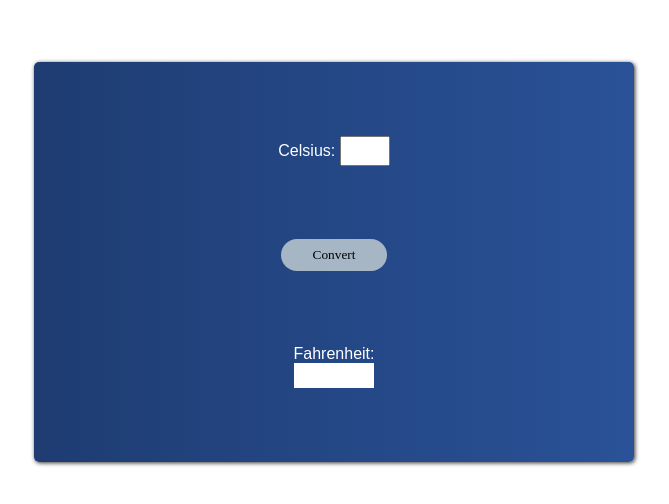
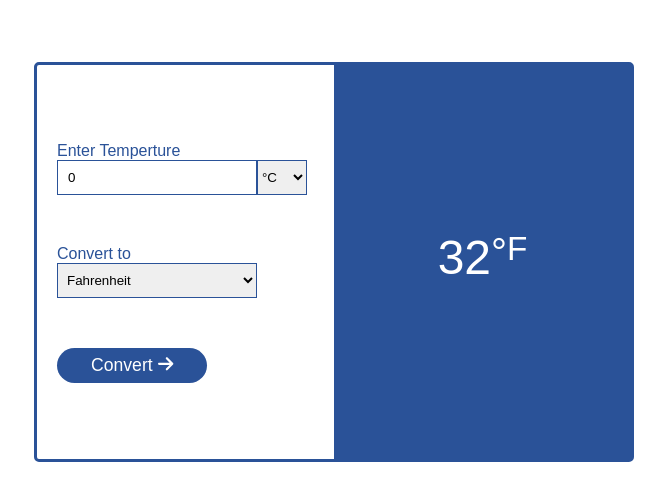
Before and after one commit to Lesuuh/temperature-converter, a plain HTML site: page index.html in a window 1280 px wide. Shown: the part 138-642 px from the top of the page, without its empty margins (306-975 px from the left). Drawn offline with nearby package versions, Linux system fonts and the light colour scheme; a web font is replaced by a local one.

Commit message:
some commits

```diff
--- a/app.css
+++ b/app.css
@@ -7,45 +7,118 @@
 
 body{
     display: grid;
-    /* grid-template-columns: 1fr; */
     place-content: center;
     justify-content: center;
     align-self: center;
     height: 100vh;
-    color: #fff;
+    /* color: #fff; */
 }
 
 main{
     width: 600px;
     height: 400px;
     display: flex;
+    flex-flow: row wrap-reverse;
+    justify-content: space-between;
+    align-items: center;
+    border-radius: 5px;
+    border: 3px solid #2a5298;
+    /* background: linear-gradient(to right, #1e3c72, #2a5298); */
+}
+
+.left{
+
+    width: 50%;
+    height: 100%;
+    display: flex;
     flex-flow: column;
+    align-items: center;
     justify-content: space-evenly;
-    align-items: center;
-    box-shadow: 1px 1px 4px #333;
-    border-radius: 5px;
-    background: linear-gradient(to right, #1e3c72, #2a5298);
 }
-input{
+
+form{
+    display: flex;
+    flex-flow: column;
+    padding: 20px;
+    justify-content: space-evenly;
+    gap: 50px;
+    width: 100%;
+    color: #2a5298;
+
+}
+
+form .input-group{
+    display: flex;
+    flex-flow: row;
+}
+
+form .inputTemperature input{
+    width: 200px;
+    height: 35px;
+    padding: 10px;
+    border: 1px solid #2a5298;
+}
+
+form .inputTemperature select{
     width: 50px;
-    height: 30px;
+    height: 35px;
+    border-left: none;
+    border: 1px solid #2a5298;
+
 }
-p{
-    /* margin-top: 100px; */
-    padding: .8rem 2rem;
-    background: #fff;
-    color: blue;
-    /* border: 1px solid red; */
+
+form .outputTemperature select{
+    width: 200px;
+    height: 35px;
+    padding: 5px;
+    border: 1px solid #2a5298;
 }
 
 button{
-  padding: .5rem 2rem;
-  border-radius: 100px;
-  border: none;
-  font-family: "Sofia sans";
-  cursor: pointer;
-  background: #a6b6c4;
+    border-radius: 50px;
+    border: none;
+    width: 150px;
+    height: 35px;
+    color: #fff;
+    font-size: 1.1rem;
+    background: #2a5298;
+    cursor: pointer;
 }
-button:hover{
-    background: #bfcedb;
+
+.right{
+    background: #2a5298;
+    height: 100%;
+    width: 50%;
+    color: #fff;
+    display: flex;
+    justify-content: center;
+    align-items: center;
+    font-size: 2rem;
 }
+
+.right #resultValueSection{
+    display: flex;
+    font-size: 3rem;
+}
+
+@media screen and (max-width:768px) {
+    body{
+        padding: 0 20px;
+    }
+    main{
+        width: 300px;
+        height: 550px;
+    }
+    .left,
+    .right{
+        width: 100%;
+        height: 50%;
+    }
+    form{
+        align-items: center;
+    }
+
+    form .outputTemperature select{
+        width: 250px;
+    }
+}
--- a/index.html
+++ b/index.html
@@ -5,23 +5,58 @@
     <meta http-equiv="X-UA-Compatible" content="IE=edge">
     <meta name="viewport" content="width=device-width, initial-scale=1.0">
     <title>Temperature Converter</title>
+    <link rel="stylesheet" href="https://cdnjs.cloudflare.com/ajax/libs/font-awesome/6.2.1/css/all.min.css" integrity="sha512-MV7K8+y+gLIBoVD59lQIYicR65iaqukzvf/nwasF0nqhPay5w/9lJmVM2hMDcnK1OnMGCdVK+iQrJ7lzPJQd1w==" crossorigin="anonymous" referrerpolicy="no-referrer" />
+    <link rel="stylesheet" href="https://cdnjs.cloudflare.com/ajax/libs/bootstrap/5.0.2/css/bootstrap-grid.min.css" integrity="sha512-LLxZHu50SXdFJdAzHmDJAoLaozhTB4BYZPoN+xdTRjiPmPhI+1mEJXdoHHiDWmd/jj/9x10pkd8mYGG9sqfPPA==" crossorigin="anonymous" referrerpolicy="no-referrer" />
     <link rel="stylesheet" href="app.css">
     <!-- fonts -->
     <style> @import url('https://fonts.googleapis.com/css2?family=Sofia+Sans:wght@100;200;300;400;500&display=swap'); </style>
 </head>
 <body>
     <main>
-        <div class="input">
-            <label for="celsuis">Celsius:</label>
-            <input type="number" name="" id="celsuis">
-        </div>
-        <div class="button">
-            <button class="btn">Convert</button>
-        </div>
-        <div class="display">
-            <span>Fahrenheit:<p id="fahrenheit"></p></span>
-        </div>
+       <div class="left inputSection">
+        <!-- <h4>Enter Temperture</h4> -->
+            <form action="#">
+                <div class="inputTemperature">
+                    <label for="inputDegree">Enter Temperture</label>
+                    <div class="input-group">
+                        <input type="number" class="form-control" id="inputDegree" name="inputDegree" placeholder="Enter Degree" value="0" />
+                        <div class="input-group-append">
+                          <select class="form-control" id="selectInputDegreeType">
+                            <option value="C" selected>&deg;C</option>
+                            <option value="F">&deg;F</option>
+                            <option value="K">K</option>
+                          </select>
+                        </div>
+                      </div>
+                </div>
+                <div class="outputTemperature">
+                    <label for="temperatureType">Convert to</label><br>
+                    <select name="temperatureType" id="temperatureType">
+                        <option value="0">Fahrenheit</option>
+                        <option value="0">Celsuis</option>
+                        <option value="0">Rankine</option>
+                    </select>
+                </div>
+                <div class="button">
+                    <button id="submit">Convert <i class="fa-solid fa-arrow-right"></i></button>
+                </div>
+
+            </form>
+       </div>
+       <div class="right resultSection">
+            <div id="resultValueSection">
+                    <div id="convertedDegree">32</div>
+                    <p id="degree"><sup>&deg;</sup></p>
+                    <small id="convertedUnit"><sup>F</sup></small>
+            </div>
+       </div>
     </main>
+
+
+
+
+    <script src="https://cdnjs.cloudflare.com/ajax/libs/font-awesome/6.2.1/js/all.min.js" integrity="sha512-rpLlll167T5LJHwp0waJCh3ZRf7pO6IT1+LZOhAyP6phAirwchClbTZV3iqL3BMrVxIYRbzGTpli4rfxsCK6Vw==" crossorigin="anonymous" referrerpolicy="no-referrer"></script>
+    <script src="https://cdnjs.cloudflare.com/ajax/libs/bootstrap/5.0.2/js/bootstrap.min.js" integrity="sha512-a6ctI6w1kg3J4dSjknHj3aWLEbjitAXAjLDRUxo2wyYmDFRcz2RJuQr5M3Kt8O/TtUSp8n2rAyaXYy1sjoKmrQ==" crossorigin="anonymous" referrerpolicy="no-referrer"></script>
     <script src="app.js"></script>
 </body>
 </html>
```
